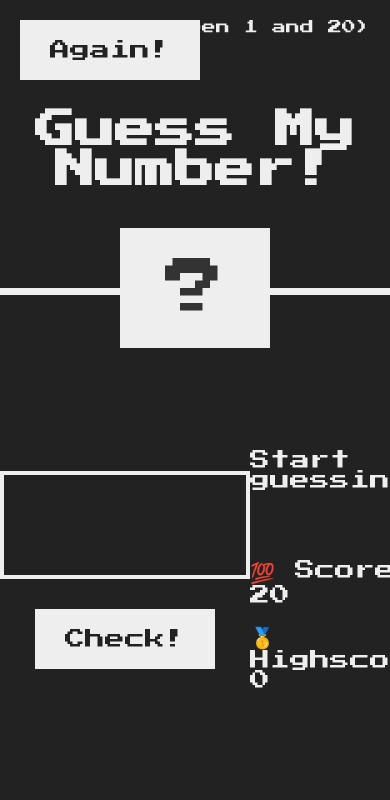
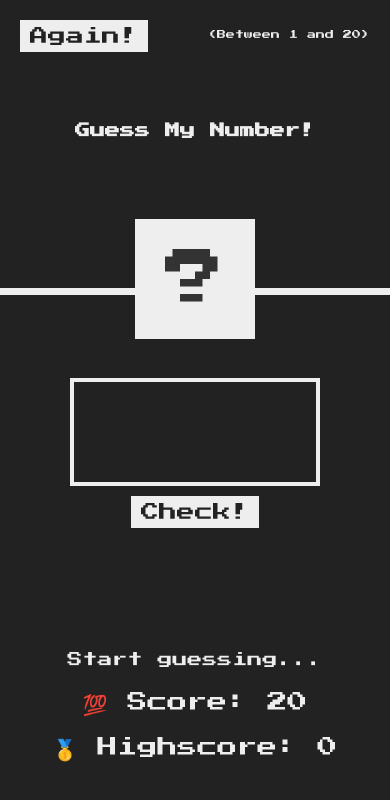
Before and after one commit to Kojo-blameless1/guessgame, a plain HTML site: page index.html in a window 390 px wide. Shown: the top 800 px of the page. Drawn offline with Linux system fonts and the light colour scheme.

Commit message:
New commit

```diff
--- a/index.html
+++ b/index.html
@@ -9,11 +9,14 @@
   </head>
   <body>
     <header>
+      <button class="btn again">Again!</button>
       <h1>Guess My Number!</h1>
       <p class="between">(Between 1 and 20)</p>
-      <button class="btn again">Again!</button>
+
+    </header>
+    <div class="secret">
       <div class="number">?</div>
-    </header>
+    </div>
     <main>
       <section class="left">
         <input type="number" class="guess" />
--- a/style.css
+++ b/style.css
@@ -3,7 +3,7 @@
 * {
   margin: 0;
   padding: 0;
-  box-sizing: inherit;
+  box-sizing: border-box;
 }
 
 html {
@@ -64,7 +64,7 @@ h1 {
   padding: 3rem 0rem;
   text-align: center;
   position: absolute;
-  bottom: 0;
+  bottom: 65%;
   left: 50%;
   transform: translate(-50%, 50%);
 }
@@ -117,3 +117,95 @@ h1 {
 .label-score {
   margin-bottom: 2rem;
 }
+@media (max-width: 740px){
+  header{
+    width: 100%;
+    padding: 10px;
+    display: flex;
+    justify-content: space-between;
+  }
+  .secret{
+    width: 100%;
+    display: flex;
+    justify-content: center;
+    align-items: center;
+  }
+  main{
+    width: 100%;
+
+    display: flex;
+    flex-direction: column;
+    /* justify-content: center; */
+    align-items: center;
+  }
+  .left {
+    width: 100%;
+    display: flex;
+    flex-direction: column;
+    align-items: center;
+    position: relative;
+    margin-top: 20px;
+
+  }
+  .right{
+    margin-bottom: 20px;
+    display: flex;
+    flex-direction: column;
+    align-items: center;
+  }
+
+
+.number {
+  background: #eee;
+  color: #333;
+  font-size: 6rem;
+  width: 12rem;
+  padding: 3rem 0rem;
+  text-align: center;
+  position: absolute;
+  bottom: 67%;
+  left: 50%;
+  transform: translate(-50%, 50%);
+}
+.btn {
+  border: none;
+  background-color: #eee;
+  color: #222;
+  font-size: 18px;
+  font-family: inherit;
+  padding: 7px 10px;
+  cursor: pointer;
+}
+.between {
+  font-size: 9px;
+  position: absolute;
+  top: 3rem;
+  right: 2rem;
+}
+h1 {
+  font-size: 15px;
+  text-align: center;
+  position: absolute;
+  width: 100%;
+  top: 45%;
+  left: 50%;
+  transform: translate(-50%, -50%);
+}
+.message {
+  margin-bottom: 3rem;
+  height: 1rem;
+  font-size: 15px;
+}
+.guess {
+  background: none;
+  border: 4px solid #eee;
+  font-family: inherit;
+  color: inherit;
+  font-size: 5rem;
+  padding: 2.5rem;
+  width: 25rem;
+  text-align: center;
+  display: block;
+  margin-bottom: 1rem;
+}
+}
```
